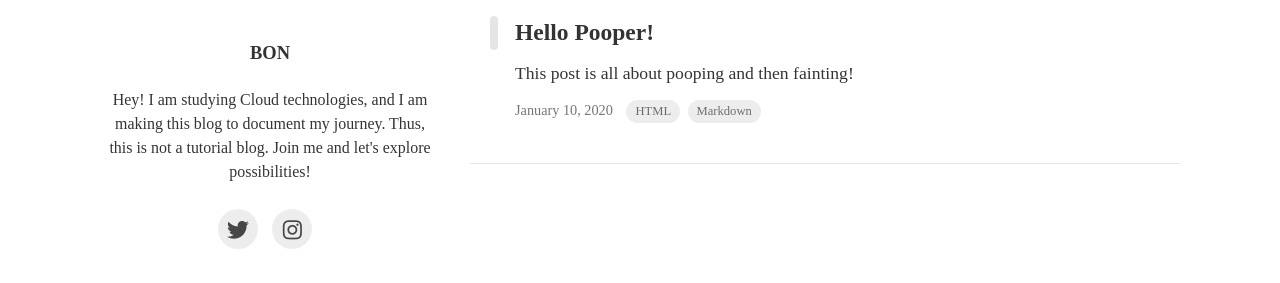
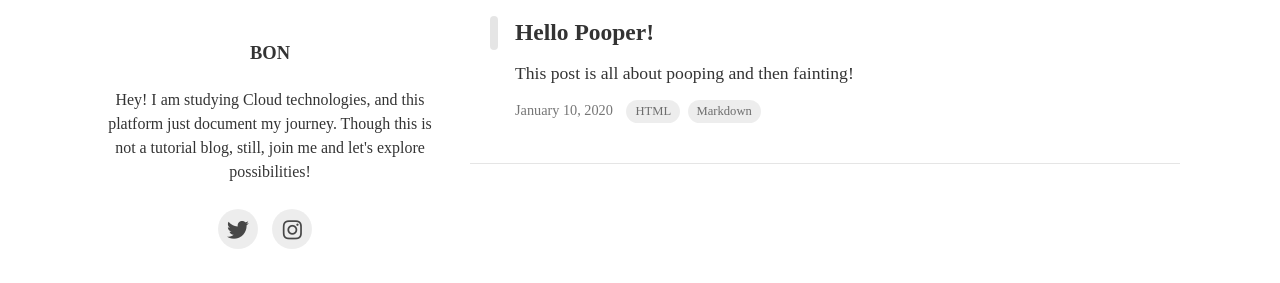
Before and after one commit to bonasfvck/blog, a Jekyll site: the page built from index.html, in a window 1280 px wide. Shown: the part 242-525 px from the top of the page. Built offline with Jekyll 4.4.1, drawn with Linux system fonts in a browser that asks for light colours; nearby versions of some CDN libraries; some web fonts are replaced; the list of posts is cut into pages by our own code.

Commit message:
Update _config.yml

```diff
--- a/_config.yml
+++ b/_config.yml
@@ -11,7 +11,7 @@ theme_settings :
   profile :
     image : assets/img/frankestein.png
     username : Bon
-    description : Hey! I am studying Cloud technologies, and I am making this blog to document my journey. Thus, this is not a tutorial blog. Join me and let's explore possibilities!
+    description : Hey! I am studying Cloud technologies, and this platform just document my journey. Though this is not a tutorial blog, still, join me and let's explore possibilities!
     experience :
       - start : 2014
         end : 2020
```
